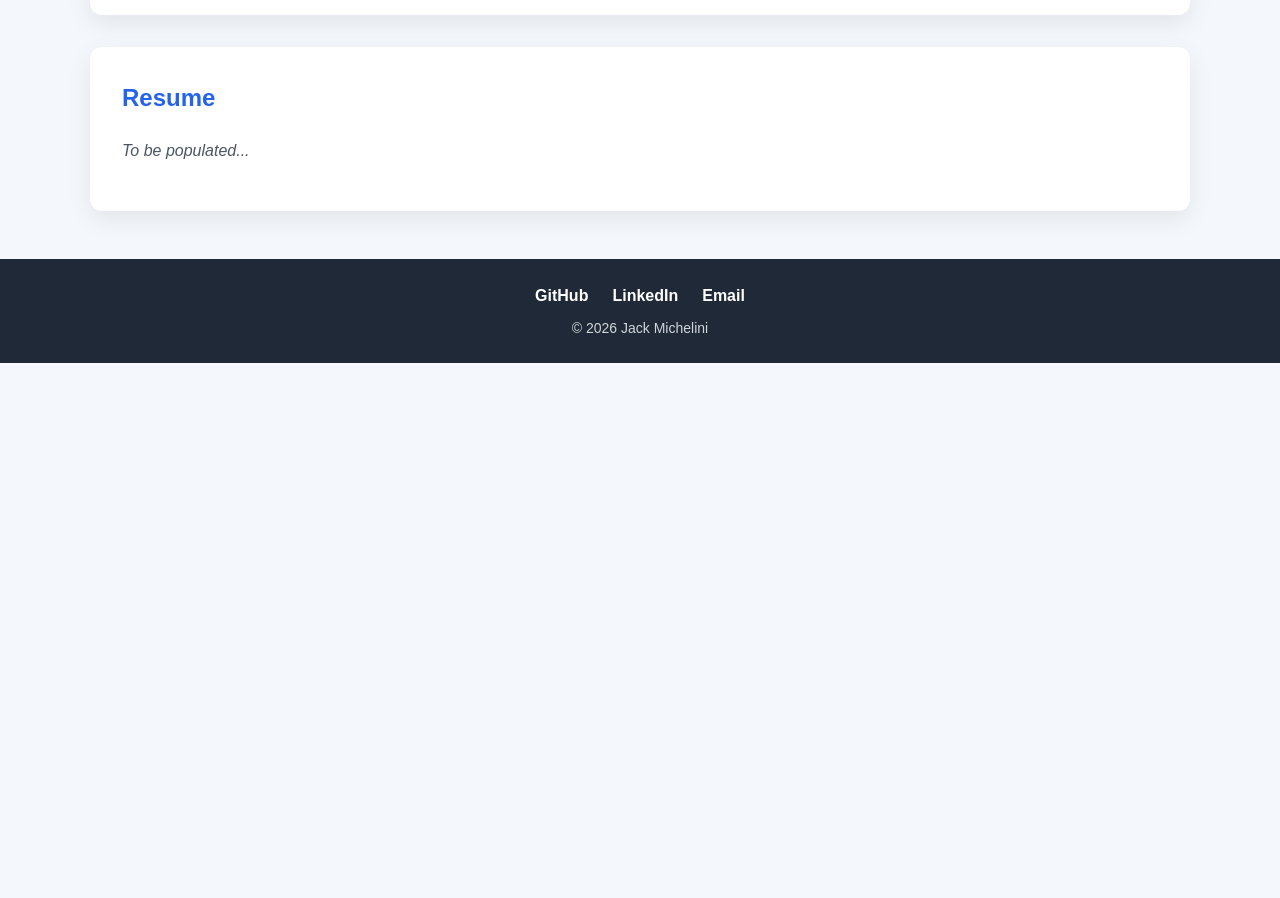
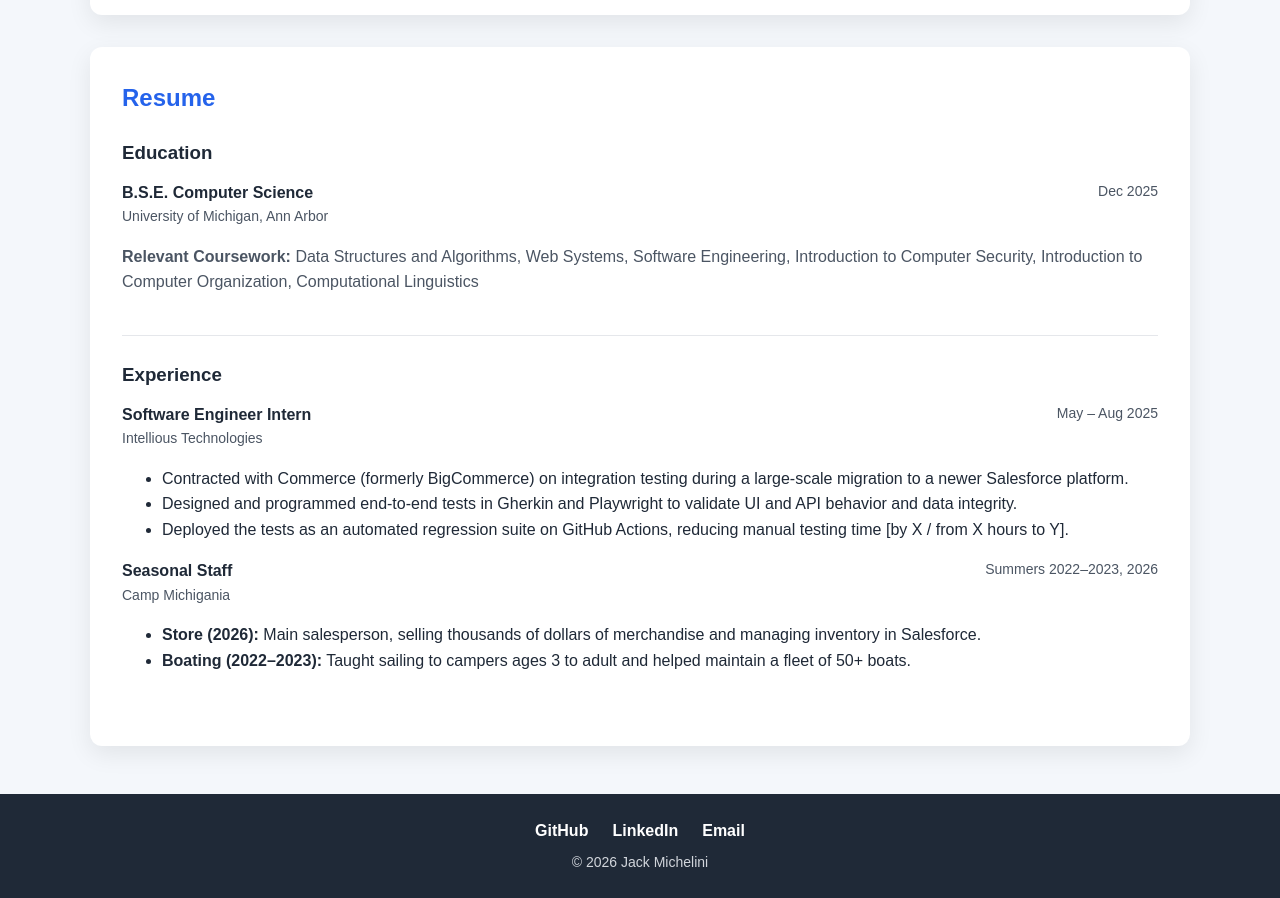
Before and after one commit to jackpm14/jackpm14.github.io, a plain HTML site: page index.html in a window 1280 px wide. Shown: the part 1800-2698 px from the top of the page. Before the commit the page ends 2163 px from the top, so only its background shows below. Drawn offline with Linux system fonts and the light colour scheme.

Commit message:
Added Resume

```diff
--- a/index.html
+++ b/index.html
@@ -131,14 +131,64 @@
                                     </li>
                                 </ul>
                         </section>
-
                 </section>
                 <section class="panel" id="resume">
                     <h2>Resume</h2>
-                    <p><i>To be populated...</i></p>
+                    <div class="resume-block">
+
+                        <!-- EDUCATION -->
+                        <h3>Education</h3>
+                        <div class="resume-item">
+                            <div class="resume-item-header">
+                                <strong>B.S.E. Computer Science</strong>
+                                <span class="resume-date">Dec 2025</span>
+                            </div>
+                            <p class="resume-sub">University of Michigan, Ann Arbor</p>
+                            <p><strong>Relevant Coursework:</strong> Data Structures and Algorithms, Web Systems,
+                            Software Engineering, Introduction to Computer Security, Introduction to Computer
+                            Organization, Computational Linguistics</p>
+                        </div>
+                    </div>
+
+                        <!-- EXPERIENCE -->
+                        <div class="resume-block">
+                        <h3>Experience</h3>
+
+                        <div class="resume-item">
+                        <div class="resume-item-header">
+                            <strong>Software Engineer Intern</strong>
+                            <span class="resume-date">May – Aug 2025</span>
+                        </div>
+                        <p class="resume-sub">Intellious Technologies</p>
+                        <ul>
+                            <li>Contracted with Commerce (formerly BigCommerce) on integration testing during a
+                            large-scale migration to a newer Salesforce platform.</li>
+                            <li>Designed and programmed end-to-end tests in Gherkin and Playwright to validate
+                            UI and API behavior and data integrity.</li>
+                            <li>Deployed the tests as an automated regression suite on GitHub Actions, reducing
+                            manual testing time [by X / from X hours to Y].</li>
+                        </ul>
+                        </div>
+
+                        <div class="resume-item">
+                        <div class="resume-item-header">
+                            <strong>Seasonal Staff</strong>
+                            <span class="resume-date">Summers 2022–2023, 2026</span>
+                        </div>
+                        <p class="resume-sub">Camp Michigania</p>
+                        <ul>
+                            <li><strong>Store (2026):</strong> Main salesperson, selling thousands of dollars of
+                            merchandise and managing inventory in Salesforce.</li>
+                            <li><strong>Boating (2022–2023):</strong> Taught sailing to campers ages 3 to adult
+                            and helped maintain a fleet of 50+ boats.</li>
+                        </ul>
+                        </div>
+                    </div>
+
                 </section>
             </div>
         </main>
+
         <footer class="site-footer">
             <div class="container" id="footer-contact">
                 <nav aria-label="Social links">
--- a/style.css
+++ b/style.css
@@ -241,6 +241,60 @@ body {
     color: var(--text-color);
 }
 
+.resume-block {
+    padding: 1.5rem 0;
+    border-top: 1px solid #e5e7eb;
+}
+
+.resume-block:first-of-type {
+    border-top: none;
+    padding-top: 0;
+}
+
+.resume-block h3 {
+    margin: 0 0 0.75rem;
+}
+
+.resume-item {
+    margin-bottom: 1rem;
+}
+
+.resume-item:last-child {
+    margin-bottom: 0;
+}
+
+/* Title on the left, date on the right */
+.resume-item-header {
+    display: flex;
+    justify-content: space-between;
+    flex-wrap: wrap;
+    gap: 0.5rem;
+}
+
+.resume-date,
+.resume-sub {
+    font-size: 0.875rem;
+    color: var(--muted-color);
+}
+
+.resume-sub {
+    margin: 0 0 0.5rem;
+}
+
+.skill-label {
+    margin: 1rem 0 0;
+    font-weight: 600;
+    font-size: 0.875rem;
+}
+
+.skill-label:first-of-type {
+    margin-top: 0;
+}
+
+.skill-label + .tags {
+    margin-top: 0.5rem;
+}
+
 @media (max-width: 600px) {
     .site-header .container {
         flex-direction: column;
```
